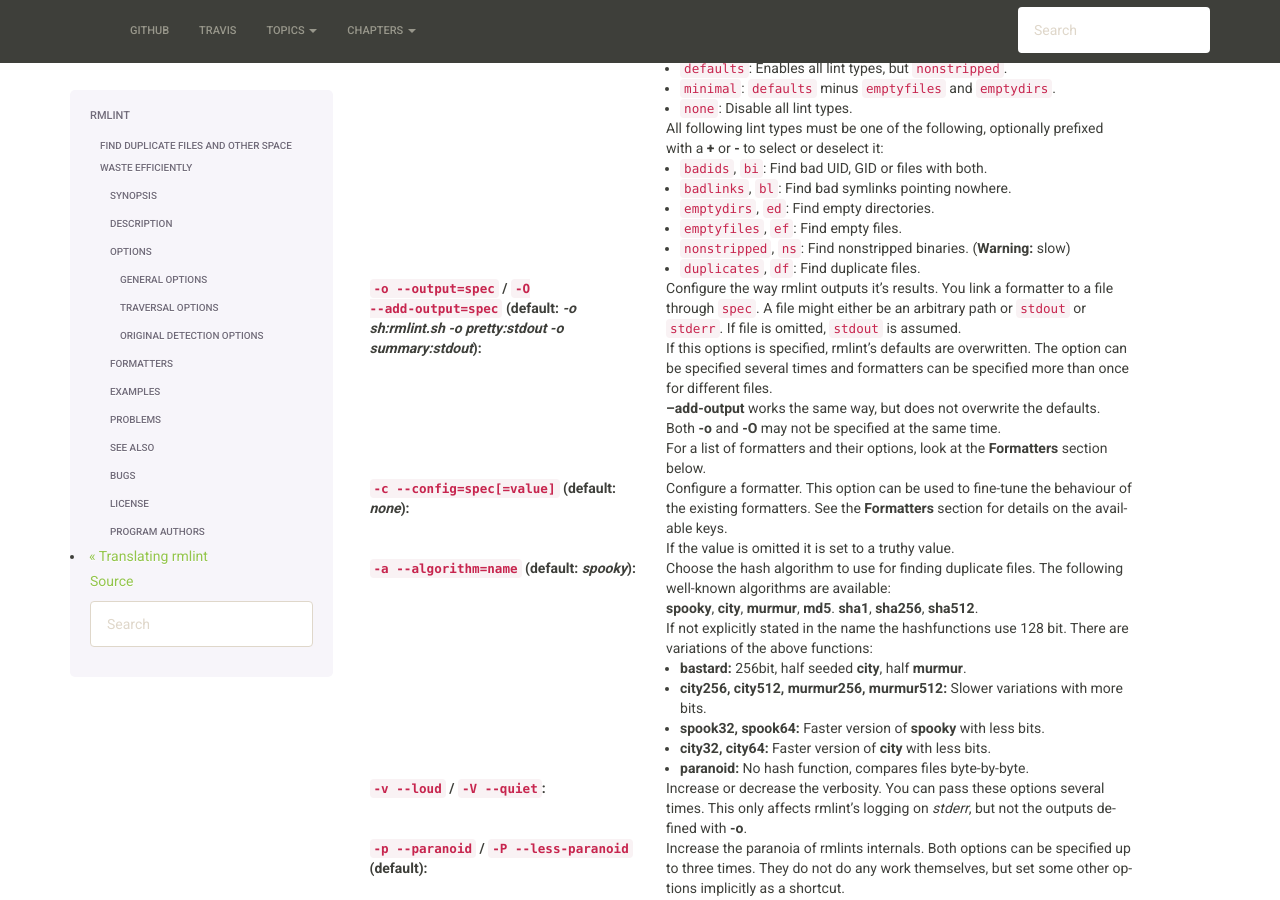
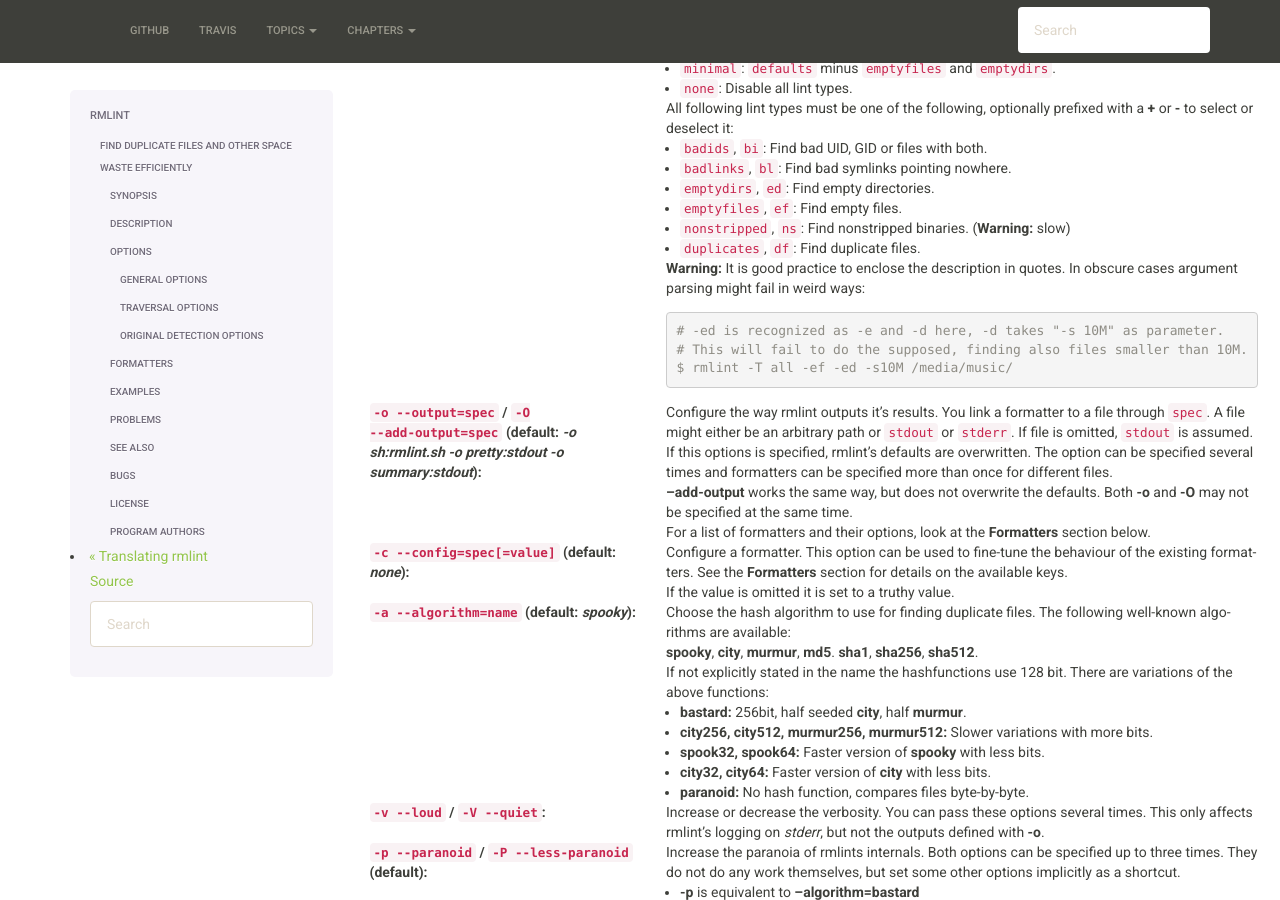
Before and after one commit to sahib/rmlint, a Sphinx documentation site: the page built from docs/rmlint.1.rst, in a window 1280 px wide and 900 px high, scrolled down 714 px. Built offline with Sphinx 7.4.7, drawn with Linux system fonts in a browser that asks for light colours; pages that are not in the unit, such as notebooks, are missing from menus.

Commit message:
man: watching users do obscure things is fun; warn the living about the kamikaze-users

```diff
--- a/docs/rmlint.1.rst
+++ b/docs/rmlint.1.rst
@@ -65,6 +65,13 @@
     * ``emptyfiles``, ``ef``: Find empty files.
     * ``nonstripped``, ``ns``: Find nonstripped binaries. (**Warning:** slow)
     * ``duplicates``, ``df``: Find duplicate files.
+
+    **Warning:** It is good practice to enclose the description in quotes. In
+    obscure cases argument parsing might fail in weird ways::
+
+        # -ed is recognized as -e and -d here, -d takes "-s 10M" as parameter.
+        # This will fail to do the supposed, finding also files smaller than 10M.
+        $ rmlint -T all -ef -ed -s10M /media/music/
 
 :``-o --output=spec`` / ``-O --add-output=spec`` (**default\:** *-o sh\:rmlint.sh -o pretty\:stdout -o summary\:stdout*):
 
```
